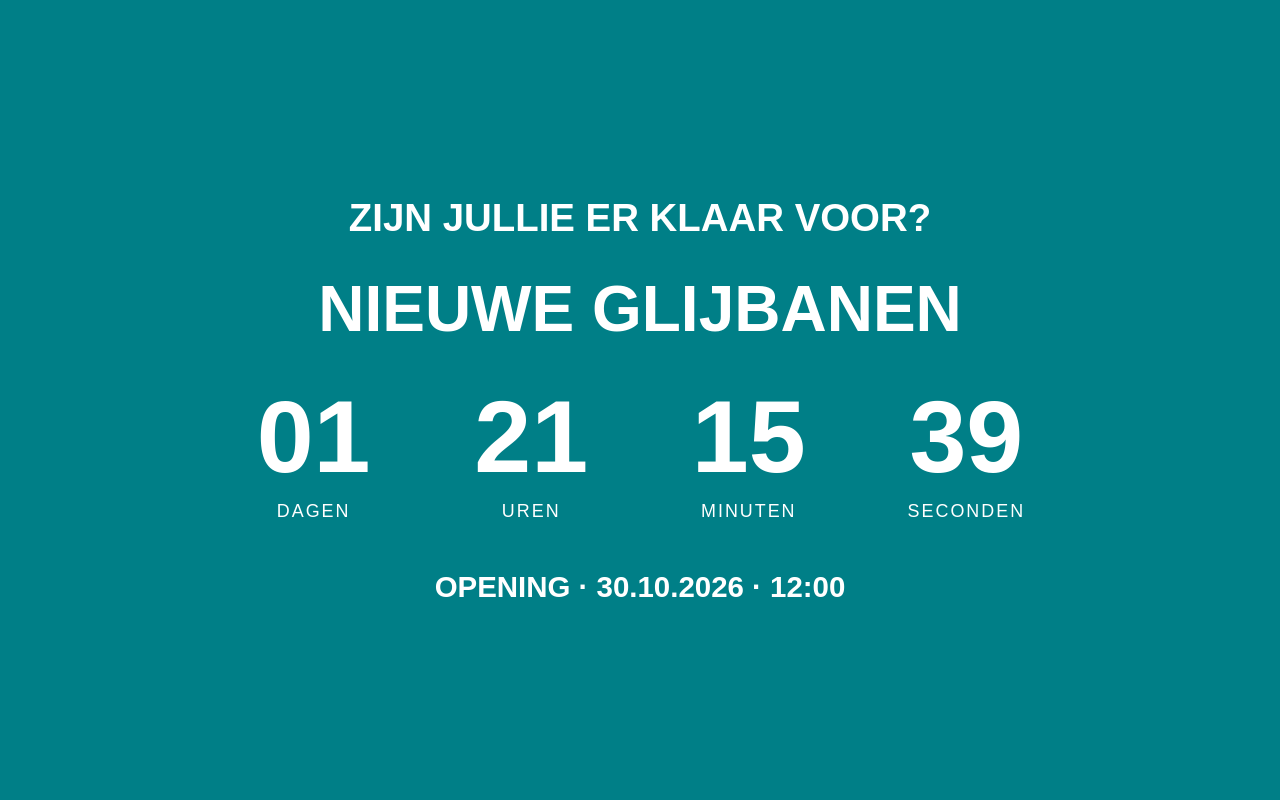
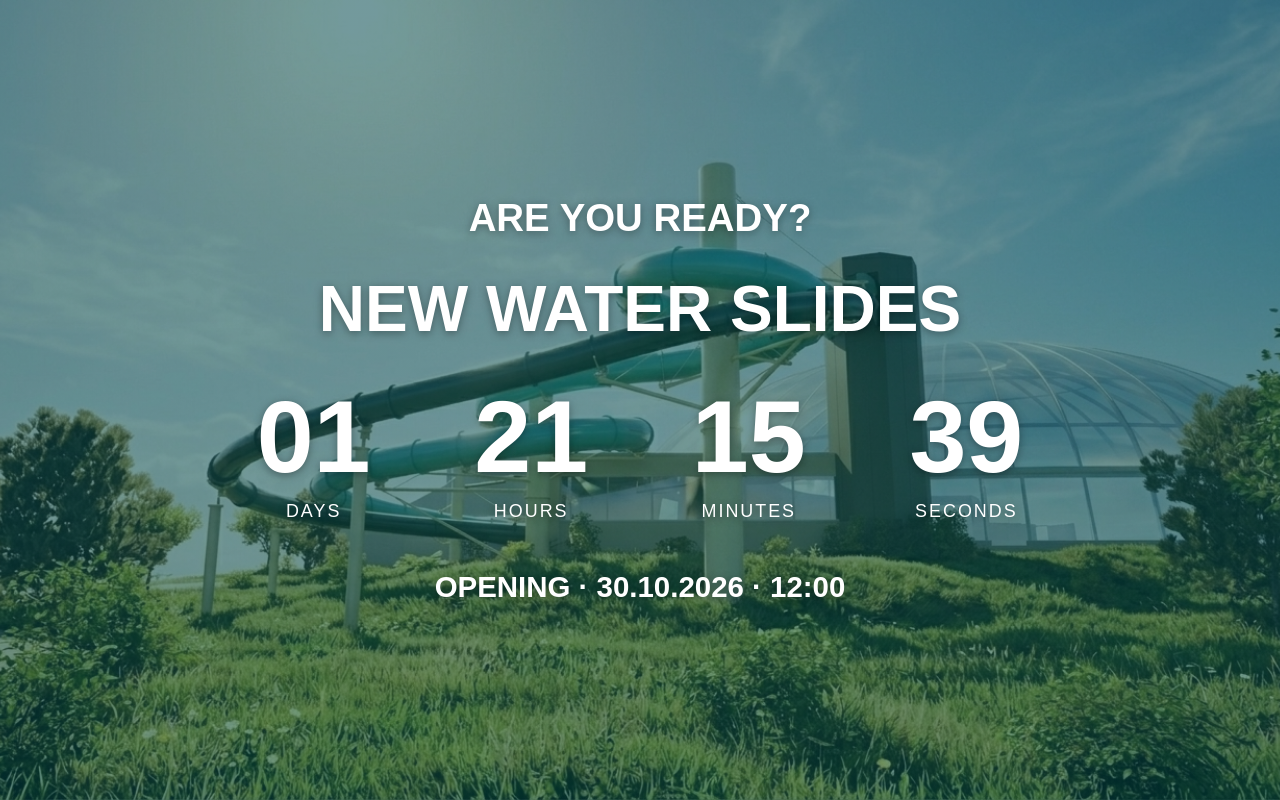
Before and after one commit to officeod-gif/sunparks-slidescountdown, a plain HTML site: page index.html in a window 1280 px wide. Drawn offline with Linux system fonts and the light colour scheme.

Commit message:
Update index.html

```diff
--- a/index.html
+++ b/index.html
@@ -1,5 +1,5 @@
 <!DOCTYPE html>
-<html lang="nl">
+<html lang="en">
 <head>
 <meta charset="UTF-8">
 <meta name="viewport" content="width=device-width, initial-scale=1.0">
@@ -7,6 +7,7 @@
 <title>Sunparks Countdown</title>
 
 <style>
+
 * {
     box-sizing: border-box;
 }
@@ -19,17 +20,28 @@ html, body {
 }
 
 body {
-    background: #007f87;
     color: white;
     font-family: Arial, Helvetica, sans-serif;
     display: flex;
     justify-content: center;
     align-items: center;
     text-align: center;
+
+    background-image:
+        linear-gradient(
+            rgba(0, 70, 75, 0.55),
+            rgba(0, 70, 75, 0.55)
+        ),
+        url("slides.jpg");
+
+    background-size: cover;
+    background-position: center;
+    background-repeat: no-repeat;
 }
 
 .container {
     width: 95%;
+    text-shadow: 0 2px 8px rgba(0,0,0,0.35);
 }
 
 .intro {
@@ -71,6 +83,7 @@ h1 {
     font-size: 2.3vw;
     font-weight: 600;
 }
+
 </style>
 </head>
 
@@ -78,30 +91,30 @@ h1 {
 
 <div class="container">
 
-    <div class="intro">ZIJN JULLIE ER KLAAR VOOR?</div>
+    <div class="intro">ARE YOU READY?</div>
 
-    <h1>NIEUWE GLIJBANEN</h1>
+    <h1>NEW WATER SLIDES</h1>
 
     <div class="countdown">
 
         <div class="time">
             <div class="number" id="days">00</div>
-            <div class="label">DAGEN</div>
+            <div class="label">DAYS</div>
         </div>
 
         <div class="time">
             <div class="number" id="hours">00</div>
-            <div class="label">UREN</div>
+            <div class="label">HOURS</div>
         </div>
 
         <div class="time">
             <div class="number" id="minutes">00</div>
-            <div class="label">MINUTEN</div>
+            <div class="label">MINUTES</div>
         </div>
 
         <div class="time">
             <div class="number" id="seconds">00</div>
-            <div class="label">SECONDEN</div>
+            <div class="label">SECONDS</div>
         </div>
 
     </div>
@@ -113,6 +126,7 @@ h1 {
 </div>
 
 <script>
+
 const targetDate = new Date("2026-10-30T12:00:00+01:00");
 
 function updateCountdown() {
@@ -135,16 +149,20 @@ function updateCountdown() {
 
     document.getElementById("days").textContent =
         String(days).padStart(2, "0");
+
     document.getElementById("hours").textContent =
         String(hours).padStart(2, "0");
+
     document.getElementById("minutes").textContent =
         String(minutes).padStart(2, "0");
+
     document.getElementById("seconds").textContent =
         String(seconds).padStart(2, "0");
 }
 
 updateCountdown();
 setInterval(updateCountdown, 1000);
+
 </script>
 
 </body>
```
